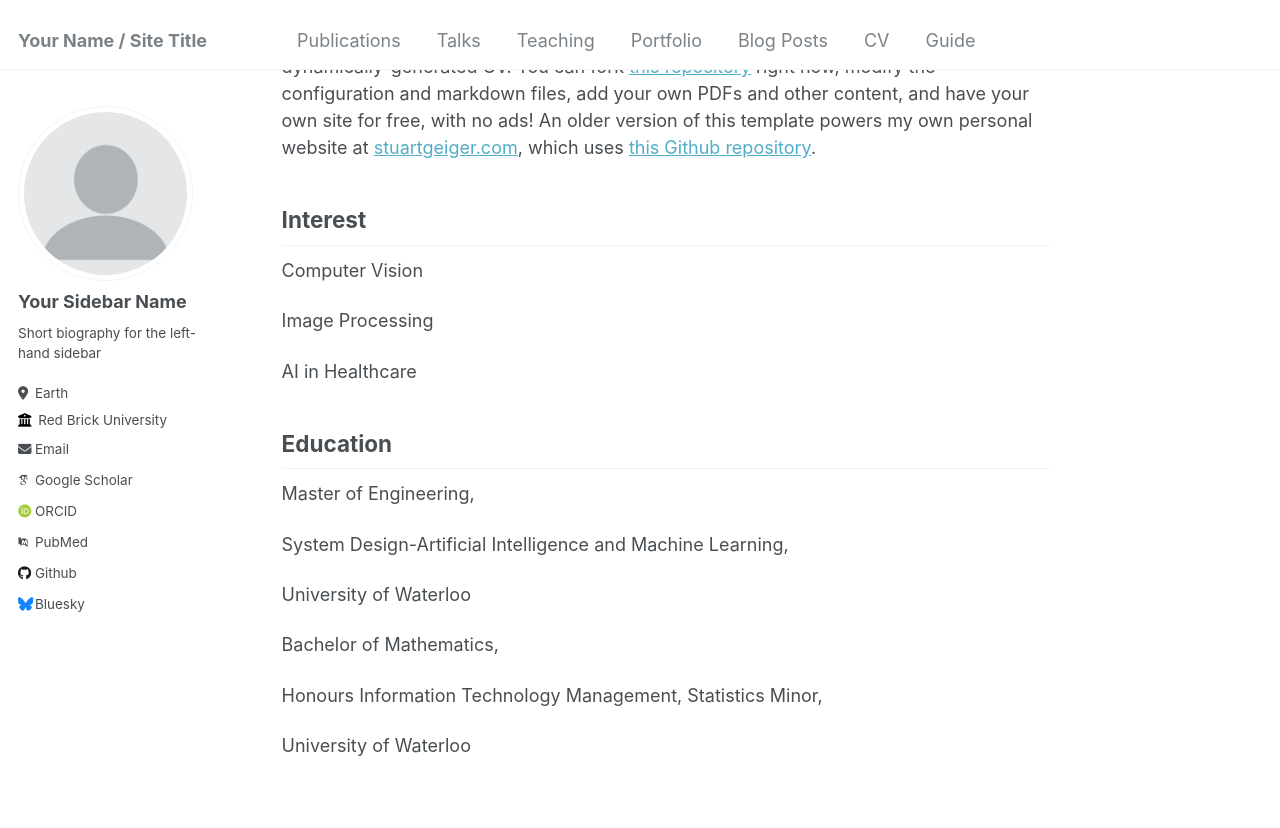
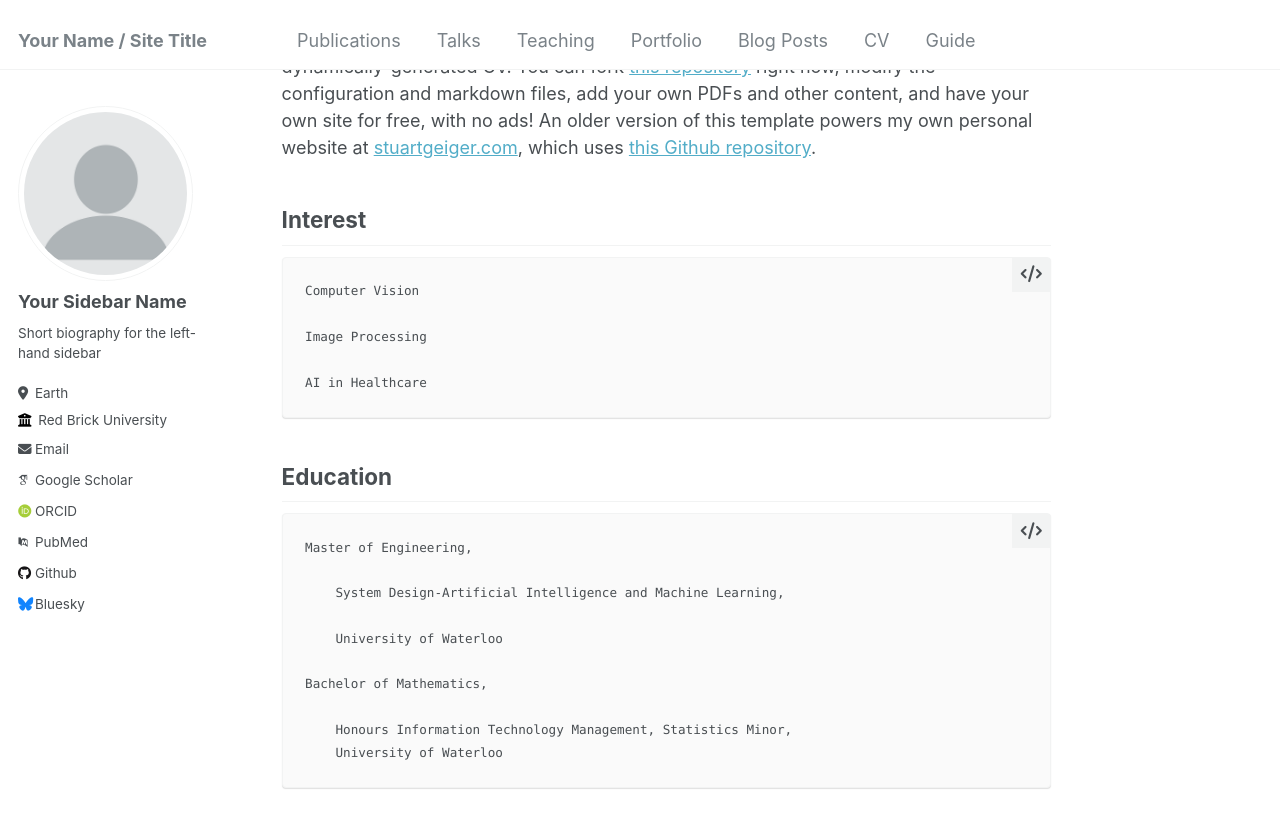
Before and after one commit to y29jiao/Yusen-Jiao.github.io, a Jekyll site: the page built from _pages/about.md, in a window 1280 px wide and 900 px high, scrolled down 705 px. Shown: the top 828 px of the window. Built offline with Jekyll 4.4.1, drawn with Linux system fonts in a browser that asks for light colours; some web fonts are replaced.

```diff
--- a/_pages/about.md
+++ b/_pages/about.md
@@ -17,23 +17,21 @@ This is the front page of a website that is powered by the [Academic Pages templ
 
 Interest
 ------
-  Computer Vision
+    Computer Vision
 
-  Image Processing
+    Image Processing
 
-  AI in Healthcare
+    AI in Healthcare
 
 Education
 ------
-  Master of Engineering,
+    Master of Engineering,
 
-  System Design-Artificial Intelligence and Machine Learning,
+        System Design-Artificial Intelligence and Machine Learning,
 
-  University of Waterloo
+        University of Waterloo
 
+    Bachelor of Mathematics,
 
-  Bachelor of Mathematics,
-
-  Honours Information Technology Management, Statistics Minor,
-
-  University of Waterloo
+        Honours Information Technology Management, Statistics Minor,
+        University of Waterloo
```
